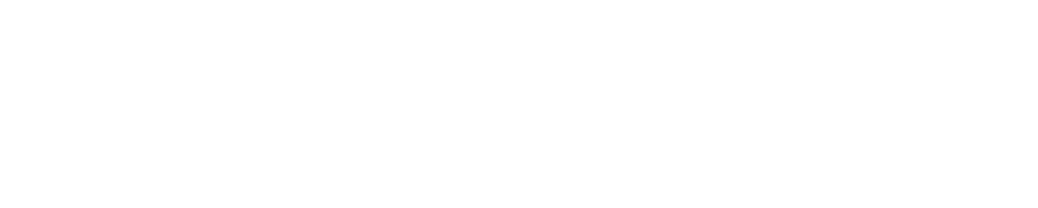
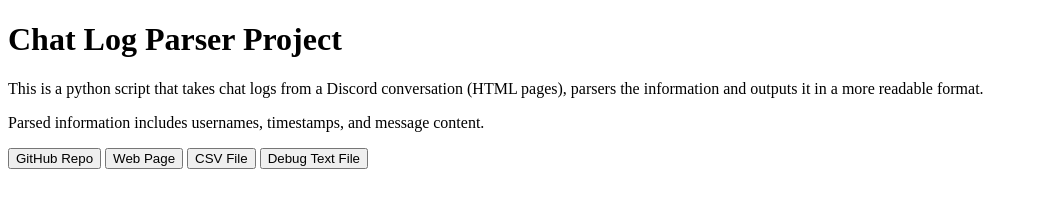
Before and after one commit to ikori-meimoto/chat-log-parser, a plain HTML site: page index.html in a window 1280 px wide. Shown: the whole page, without its empty margins (0-1038 px from the left). Drawn offline with Linux system fonts and the light colour scheme.

Commit message:
removed characters.html, changing index.html to landing page for project

```diff
--- a/index.html
+++ b/index.html
@@ -3,9 +3,20 @@
 <head>
     <meta charset="UTF-8">
     <meta name="viewport" content="width=device-width, initial-scale=1.0">
-    <title>Choose Your Era!</title>
+    <title>Chat Log Parser Project</title>
 </head>
 <body>
-    <a href=""></a>
+    <div class="textbox">
+        <h1>Chat Log Parser Project</h1>
+        <p>This is a python script that takes chat logs from a Discord conversation (HTML pages), parsers the information and outputs it in a more readable format.</p>
+        <p>Parsed information includes usernames, timestamps, and message content.</p>
+    </div>
+
+    <div class="button-container">
+        <a href=""><button>GitHub Repo</button></a>
+        <a href=""><button>Web Page</button></a>
+        <a href=""><button>CSV File</button></a>
+        <a href=""><button>Debug Text File</button></a>
+    </div>
 </body>
 </html>
```
Also changed, not shown: characters.html (deleted).
